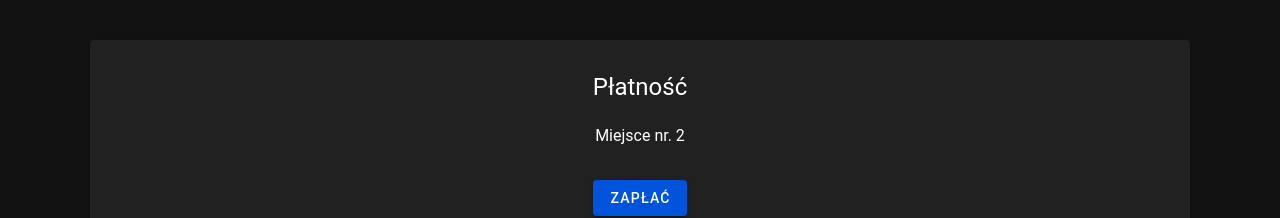
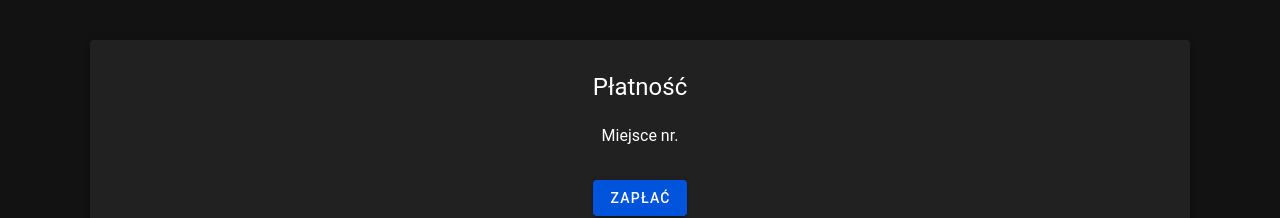
Before and after one commit to Lecrut/Parking-, a Nuxt app: page /client/payments/1 in a window 1280 px wide. Shown: the top 218 px of the page. Built offline with nearby package versions, Linux system fonts and the light colour scheme; no server answers.

Commit message:
correct qr code redirect

```diff
--- a/components/user/ticketForm.vue
+++ b/components/user/ticketForm.vue
@@ -25,12 +25,6 @@ const enterHour = computed(() => mapDate(ticket.value.enterHour))
 const placeNumber = computed(() => ticket.value.fieldNum + 1)
 const ticketPrice = computed(() => countStandardTicketPrice())
 
-function generateQrCodeText() {
-  return `register: ${car.value?.registrationNum
-  }, enter hour: ${ticket.value.enterHour
-  }, field no.: ${ticket.value.fieldNum
-  }, exit hour: ${ticket.value.exitHour}`
-}
 function close() {
   emit('onClose')
 }
@@ -41,7 +35,8 @@ function countStandardTicketPrice() {
   return (mapTicketTypeToPrice('Standard') * Math.ceil(diffInHours)).toString()
 }
 
-const address = computed(() => "/client/payments/" + ticket.value.fieldNum)
+const url = useRequestURL()
+const address = computed(() => url.host + "/client/payments/" + ticket.value._id)
 
 function toPayment() {
   console.log(address.value)
@@ -85,7 +80,7 @@ watch(isShow, () => isShowRef.value = isShow.value)
 
         <v-row justify="center" class="ma-4">
           <QRCodeVue3
-            :value="generateQrCodeText()"
+            :value="address"
             :qr-options="{ typeNumber: 0, mode: 'Byte', errorCorrectionLevel: 'H' }"
             :image-options="{ hideBackgroundDots: true, imageSize: 0.4, margin: 0 }" :dots-options="{
               type: 'dots',
--- a/pages/client/payments/[placeId]/index.vue
+++ b/pages/client/payments/[placeId]/index.vue
@@ -9,7 +9,7 @@ useHead({
 })
 
 const route = useRoute()
-const placeId = ref(Number(route.params.placeId) || -1)
+const placeId = ref(String(route.params.placeId) || '')
 
 const successSnackbar = ref(false)
 function payForPlace() {
@@ -36,7 +36,7 @@ watch(successSnackbar, (newValue, oldValue) =>{
         </div>
 
         <p>
-          Miejsce nr. {{placeId + 1}}
+          Miejsce nr.
         </p>
       </v-col>
       <v-col cols="12">
```
